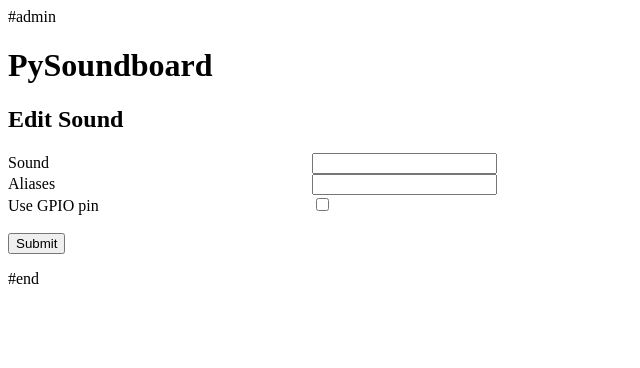
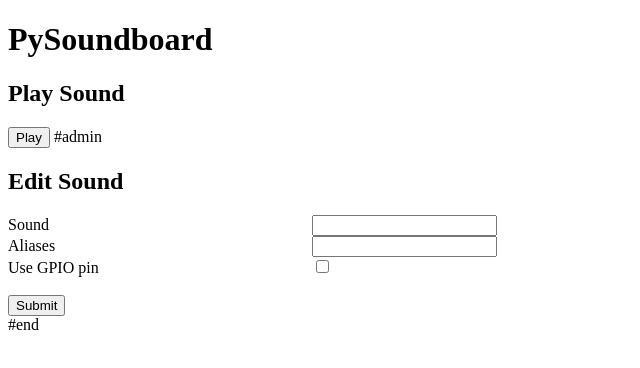
Before and after one commit to vinhui/PySoundboard, a plain HTML site: page WebFiles/editsound.html in a window 1280 px wide. Shown: the whole page, without its empty margins (0-640 px from the left). Drawn offline with Linux system fonts and the light colour scheme.

Commit message:
Added option to play a sound from the edit sound page

```diff
--- a/WebFiles/editsound.html
+++ b/WebFiles/editsound.html
@@ -1,4 +1,4 @@
-#admin
+
 <!DOCTYPE html>
 <html lang="en" xmlns="http://www.w3.org/1999/xhtml">
 <head>
@@ -22,6 +22,9 @@
 </head>
 <body>
     <h1>PySoundboard</h1>
+    <h2>Play Sound</h2>
+    <button onclick="playSound()">Play</button>
+#admin
     <h2>Edit Sound</h2>
 
     <form action="/edit-sound/" enctype="multipart/form-data" method="post">
@@ -62,6 +65,16 @@
             return param;
         }
     </script>
+#end
+    <script type="text/javascript">
+        var url = new URL(window.location.href);
+        var sound = url.searchParams.get("sound");
+
+        function playSound() {
+            var xhttp = new XMLHttpRequest();
+            xhttp.open("GET", "/playsound/" + sound, true);
+            xhttp.send();
+        }
+    </script>
 </body>
 </html>
-#end
```
